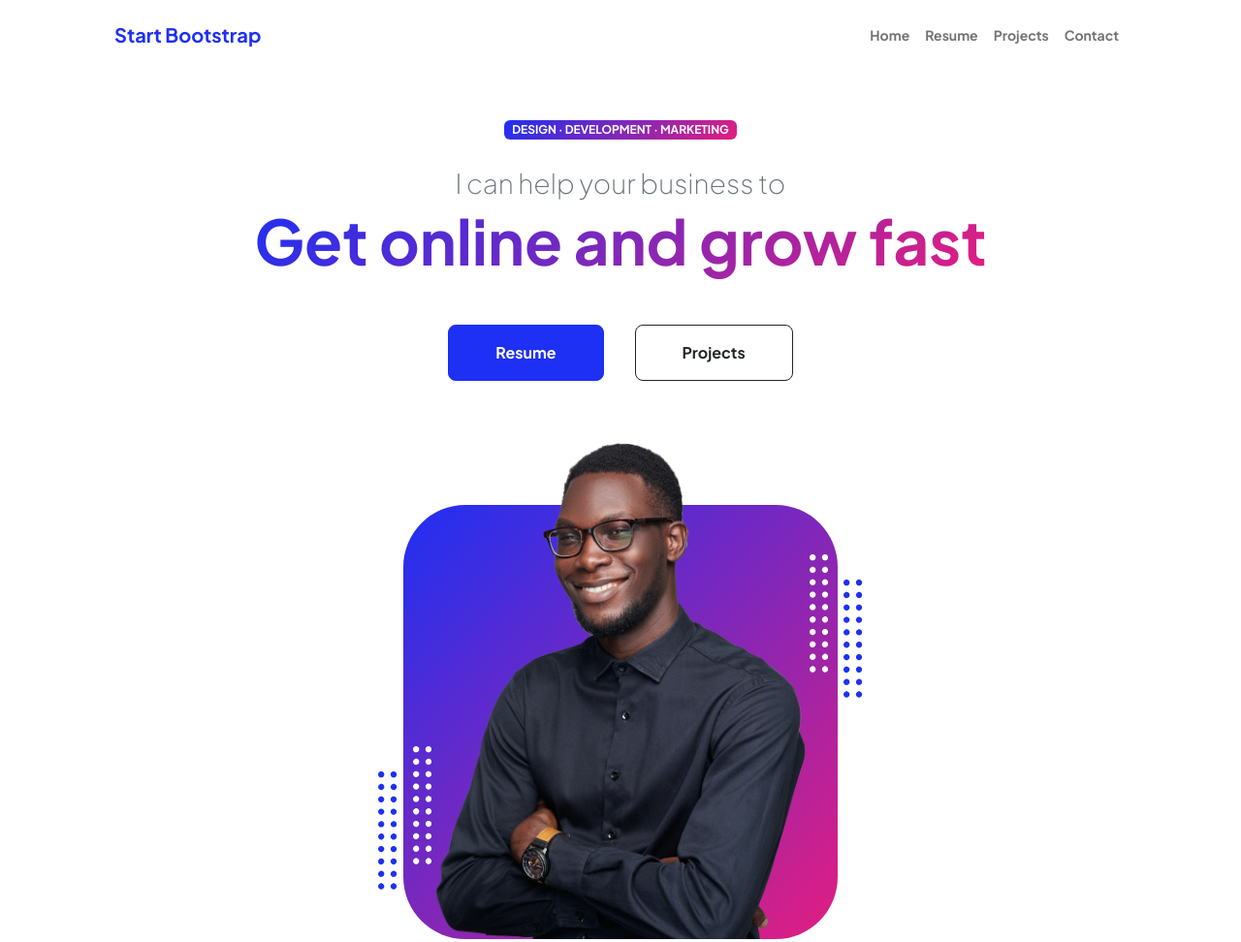
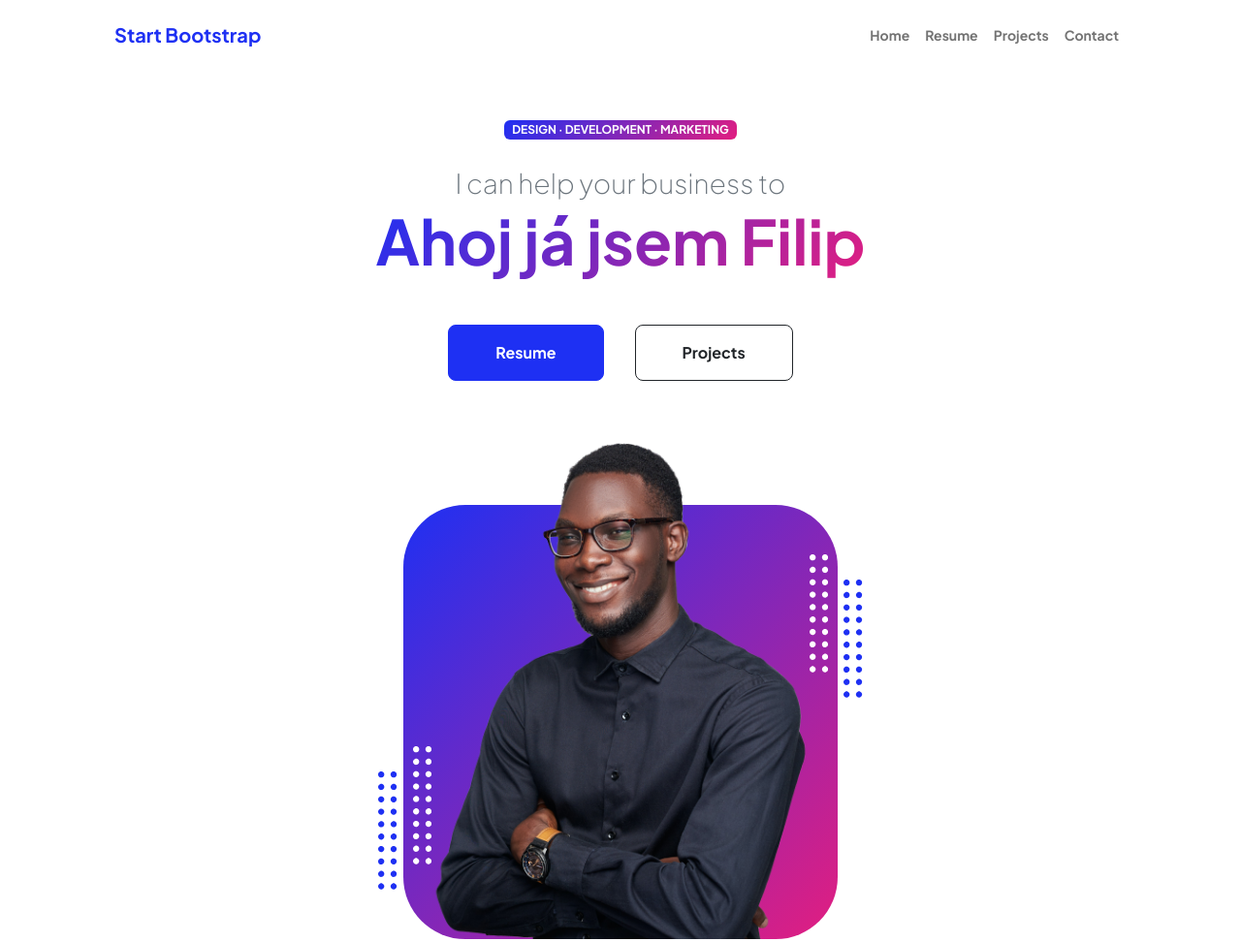
Before and after one commit to filipobr/cv-web-filipobr, a plain HTML site: page index.html in a window 1280 px wide. Shown: the top 972 px of the page at 97% size. Drawn offline with nearby package versions, Linux system fonts and the light colour scheme.

Commit message:
Uprava title

```diff
--- a/index.html
+++ b/index.html
@@ -43,7 +43,7 @@
                             <div class="text-center text-xxl-start">
                                 <div class="badge bg-gradient-primary-to-secondary text-white mb-4"><div class="text-uppercase">Design &middot; Development &middot; Marketing</div></div>
                                 <div class="fs-3 fw-light text-muted">I can help your business to</div>
-                                <h1 class="display-3 fw-bolder mb-5"><span class="text-gradient d-inline">Get online and grow fast</span></h1>
+                                <h1 class="display-3 fw-bolder mb-5"><span class="text-gradient d-inline">Ahoj já jsem Filip</span></h1>
                                 <div class="d-grid gap-3 d-sm-flex justify-content-sm-center justify-content-xxl-start mb-3">
                                     <a class="btn btn-primary btn-lg px-5 py-3 me-sm-3 fs-6 fw-bolder" href="resume.html">Resume</a>
                                     <a class="btn btn-outline-dark btn-lg px-5 py-3 fs-6 fw-bolder" href="projects.html">Projects</a>
```
